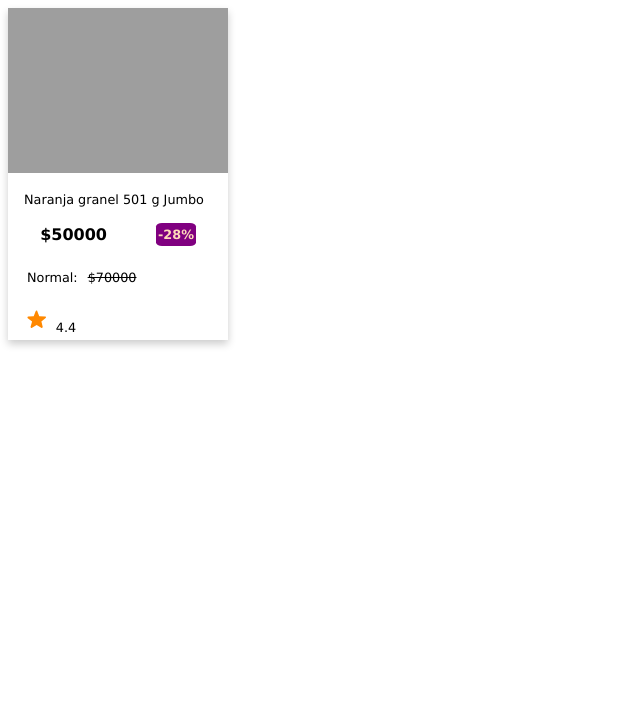
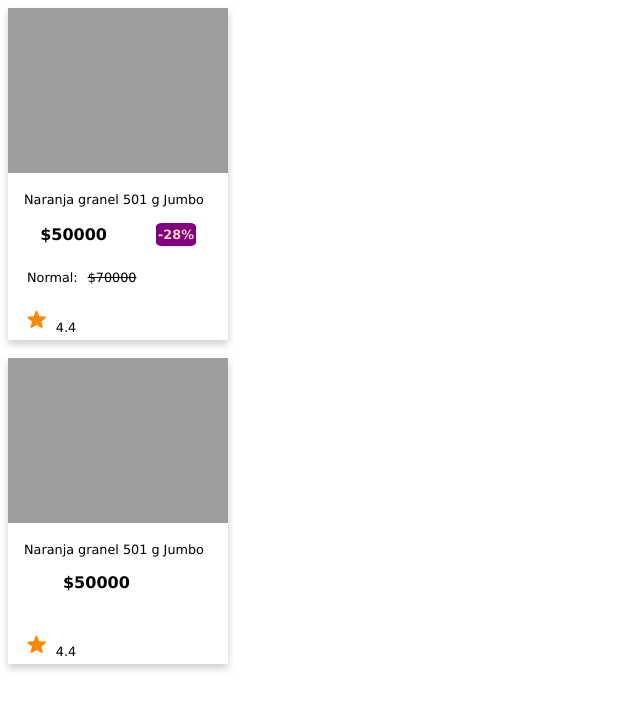
Before and after one commit to IIC3585-2021/web-components-grupo9, a plain HTML site: page show-sell-item.html in a window 1280 px wide. Shown: the whole page, without its empty margins (0-640 px from the left). Drawn offline with Linux system fonts and the light colour scheme.

Commit message:
another use case example

```diff
--- a/show-sell-item.html
+++ b/show-sell-item.html
@@ -14,6 +14,15 @@
             href="https://www.jumbo.cl/naranja-granel-2/p"
             auto>
     </sell-item>
+    <br>
+    <sell-item
+            name="Naranja granel 501 g Jumbo"
+            rating="4.4"
+            price="50000"
+            src="https://5.imimg.com/data5/DW/JA/MY-8977847/orange-500x500.jpg"
+            href="https://www.jumbo.cl/naranja-granel-2/p"
+            no-discount>
+    </sell-item>
 
     <script src="./sell-item.js"></script>
 </body>
```
